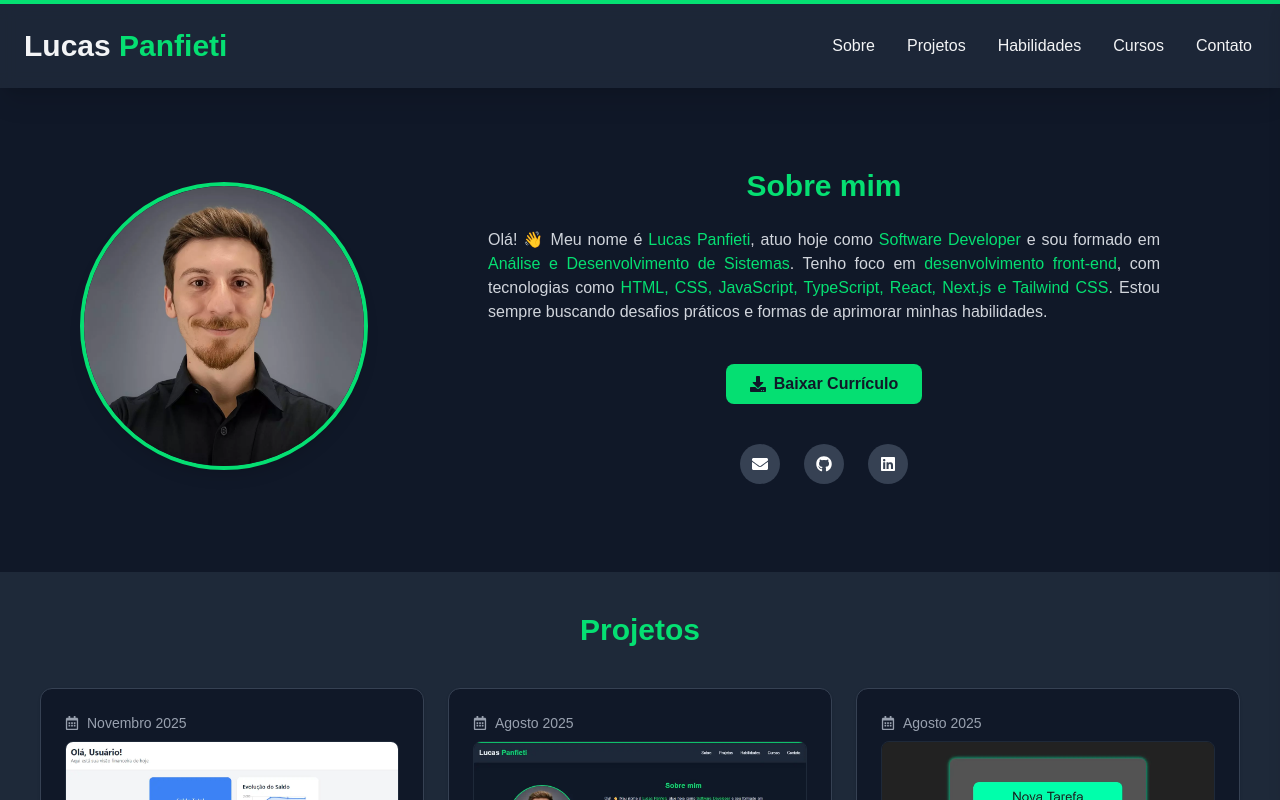
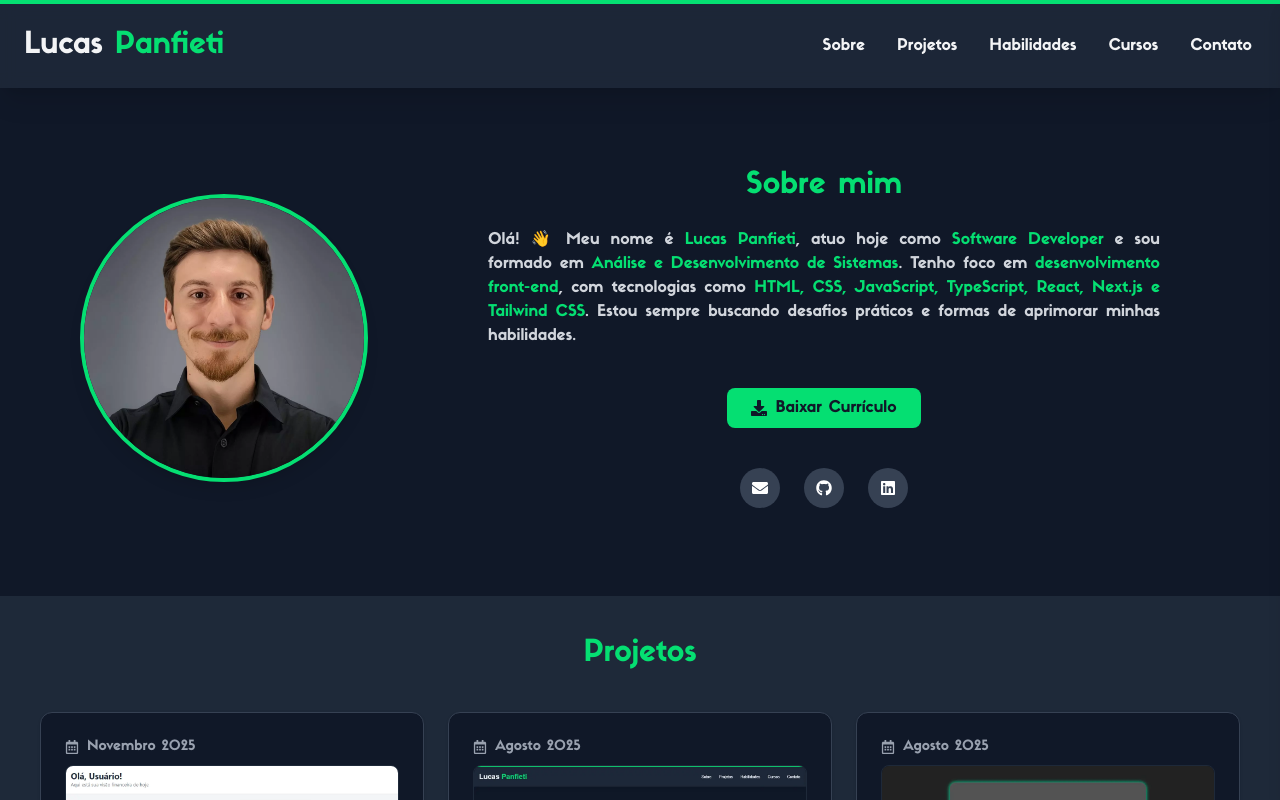
Before and after one commit to LucasPanfieti/lucaspanfieti.portfolio, a Next.js app: page / in a window 1280 px wide. Shown: the top 800 px of the page. Built offline with nearby package versions, Linux system fonts and the light colour scheme.

Commit message:
fonte sifonn adicionada

```diff
--- a/src/app/globals.css
+++ b/src/app/globals.css
@@ -1,4 +1,12 @@
 @import "tailwindcss";
+
+@font-face {
+  font-family: "Sifonn";
+  src: url("/fonts/SIFONN_PRO.otf") format("opentype");
+  font-weight: normal;
+  font-style: normal;
+  font-display: swap;
+}
 
 :root {
   --background: #ffffff;
@@ -8,7 +16,7 @@
 @theme inline {
   --color-background: var(--background);
   --color-foreground: var(--foreground);
-  --font-sans: var(--font-geist-sans);
+  --font-sans: "Sifonn", sans-serif;
   --font-mono: var(--font-geist-mono);
 }
 
@@ -34,7 +42,7 @@
 body {
   background: var(--background);
   color: var(--foreground);
-  font-family: Arial, Helvetica, sans-serif;
+  font-family: "Sifonn", sans-serif;
 }
 
 /* globals.css */
--- a/src/app/layout.tsx
+++ b/src/app/layout.tsx
@@ -1,17 +1,6 @@
 // app/layout.tsx
 import type { Metadata } from "next";
-import { Geist, Geist_Mono } from "next/font/google";
 import "./globals.css";
-
-const geistSans = Geist({
-  variable: "--font-geist-sans",
-  subsets: ["latin"],
-});
-
-const geistMono = Geist_Mono({
-  variable: "--font-geist-mono",
-  subsets: ["latin"],
-});
 
 export const metadata: Metadata = {
   title: "Portfólio | Lucas - Desenvolvedor Front-end",
@@ -50,11 +39,7 @@ export default function RootLayout({
 }) {
   return (
     <html lang="pt-BR">
-      <body
-        className={`${geistSans.variable} ${geistMono.variable} bg-gray-900 text-gray-100`}
-      >
-        {children}
-      </body>
+      <body className="bg-gray-900 text-gray-100">{children}</body>
     </html>
   );
 }
--- a/src/components/Header.tsx
+++ b/src/components/Header.tsx
@@ -63,7 +63,7 @@ export default function Header() {
               {/* P */}
               <span
                 className={`text-green-400 transition-all duration-500 ease-in-out ${
-                  isScrolled ? "translate-y-[0.24em]" : "translate-y-0"
+                  isScrolled ? "translate-y-[0.12em]" : "translate-y-0"
                 }`}
               >
                 P
```
Also changed, not shown: public/fonts/SIFONN_PRO.otf (added).
